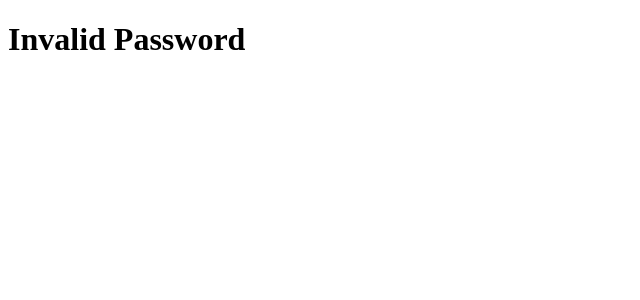
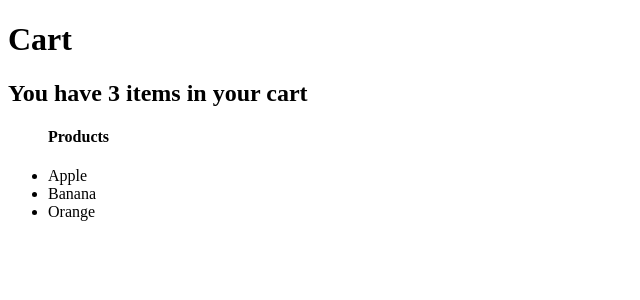
Before and after one commit to Daniel4000-dev/react-demos, a React (Vite) app: page / in a window 1280 px wide. Shown: the top 300 px of the page, without its empty margins (0-640 px from the left). Built offline with nearby package versions, Linux system fonts and the light colour scheme.

Commit message:
create components for conditional rendering

```diff
--- a/src/App.jsx
+++ b/src/App.jsx
@@ -1,20 +1,24 @@
-import Card from "./components/Card";
-import Person from "./components/Person";
-import Product from "./components/Product";
-import ProductInfo from "./components/ProductInfo";
-import ProductList from "./components/ProductList";
-import UserList from "./components/UserList";
+const Cart = () => {
+  const items = ["Apple", "Banana", "Orange"]
 
-const ValidPassword = () => <h1>Valid Password</h1>
-const InvalidPassword = () => <h1>Invalid Password</h1>
+  return <div>
+    <h1>Cart</h1>
+    {items.length > 2 && <h2>You have {items.length} items in your cart</h2>}
 
-const Password = ({isValid}) =>
-  isValid ? <ValidPassword /> : <InvalidPassword />
+    <ul>
+      <h4>Products</h4>
+      {items.map((item, index) => (
+        <li key={index}>{item}</li>
+      ))}
+    </ul>
+  </div>
+};
+
 
 function App () {
   return (
     <>
-    <Password isValid={false} />
+    <Cart />
     </>
   )
 }
```
